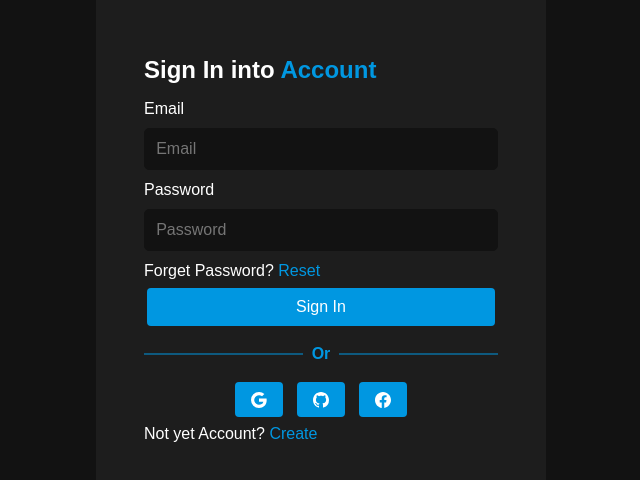
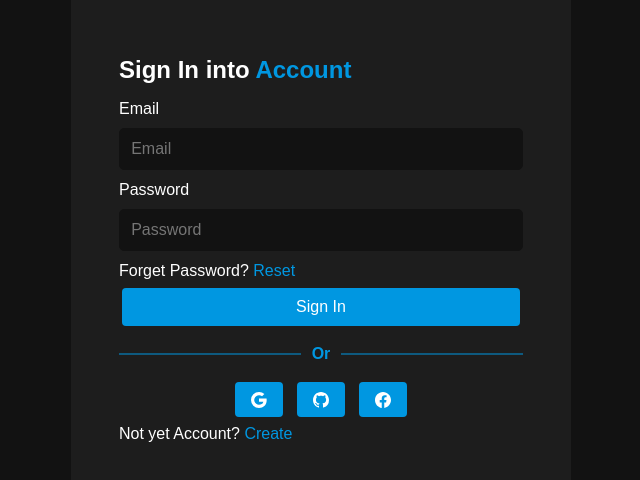
Before and after one commit to Ashik-Mahmud/react-toDos-app-with-firebase, a React (Create React App) app: page /login in a window 1280 px wide. Shown: the part 156-636 px from the top of the page, without its empty margins (319-959 px from the left). Built offline with nearby package versions, Linux system fonts and the light colour scheme; no server answers.

Commit message:
change width of form

```diff
--- a/src/Pages/Login/Styles/styles.css
+++ b/src/Pages/Login/Styles/styles.css
@@ -8,7 +8,7 @@
 .form-wrapper {
   position: relative;
   background: var(--secondary-color-alt);
-  width: 450px;
+  width: 500px;
   padding: 3rem;
   color: var(--accent-color);
 }
```
